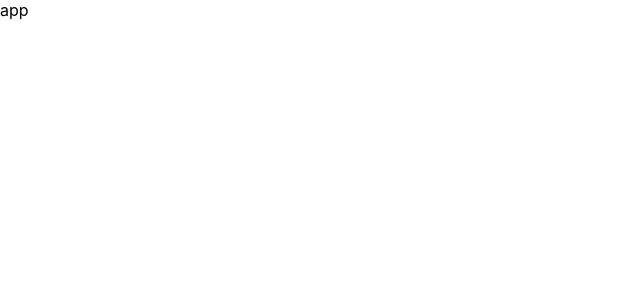
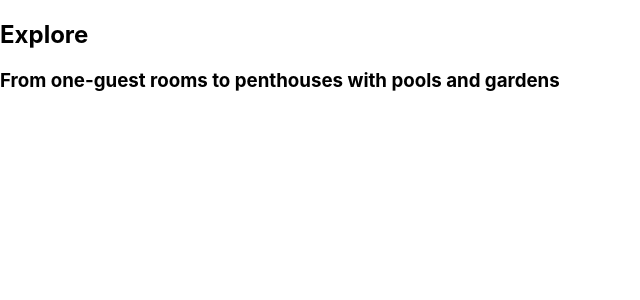
Before and after one commit to DevilxDude/code-20220420-hammad-akhtar, a React (Create React App) app: page / in a window 1280 px wide. Shown: the top 300 px of the page, without its empty margins (0-640 px from the left). Built offline with nearby package versions, Linux system fonts and the light colour scheme.

Commit message:
Started Building Explore Section

```diff
--- a/src/App.tsx
+++ b/src/App.tsx
@@ -1,5 +1,11 @@
+import ExploreSection from 'container/ExploreSection';
+
 function App() {
-  return <div>app</div>;
+  return (
+    <div>
+      <ExploreSection />
+    </div>
+  );
 }
 
 export default App;
--- /dev/null
+++ b/src/container/ExploreSection/index.tsx
@@ -0,0 +1,11 @@
+import Title from 'components/Title';
+
+const ExploreSection = () => {
+  return (
+    <div>
+      <Title title="Explore" subtitle="From one-guest rooms to penthouses with pools and gardens" />
+    </div>
+  );
+};
+
+export default ExploreSection;
```
Also changed, not shown: 2 other files (tests, documents, lock files or other folders).
